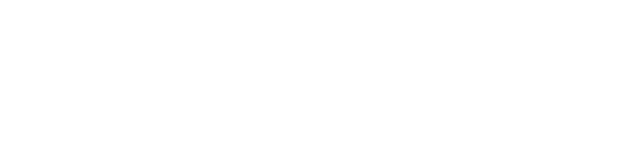
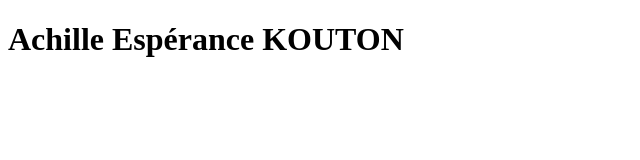
Before and after one commit to achilleespe/mon-cv, a plain HTML site: page index.html in a window 1280 px wide. Shown: the whole page, without its empty margins (0-640 px from the left). Drawn offline with Linux system fonts and the light colour scheme.

Commit message:
mise en place de la section titre

```diff
--- a/index.html
+++ b/index.html
@@ -6,7 +6,7 @@
   <link rel="stylesheet" href="style.css">
 </head>
 <body>
-  <!-- TITRE -->
+  <h1>Achille Espérance KOUTON </h1>
   <!-- DESCRIPTION -->
   <!-- FORMATIONS -->
   <!-- COMPETENCES -->
```
